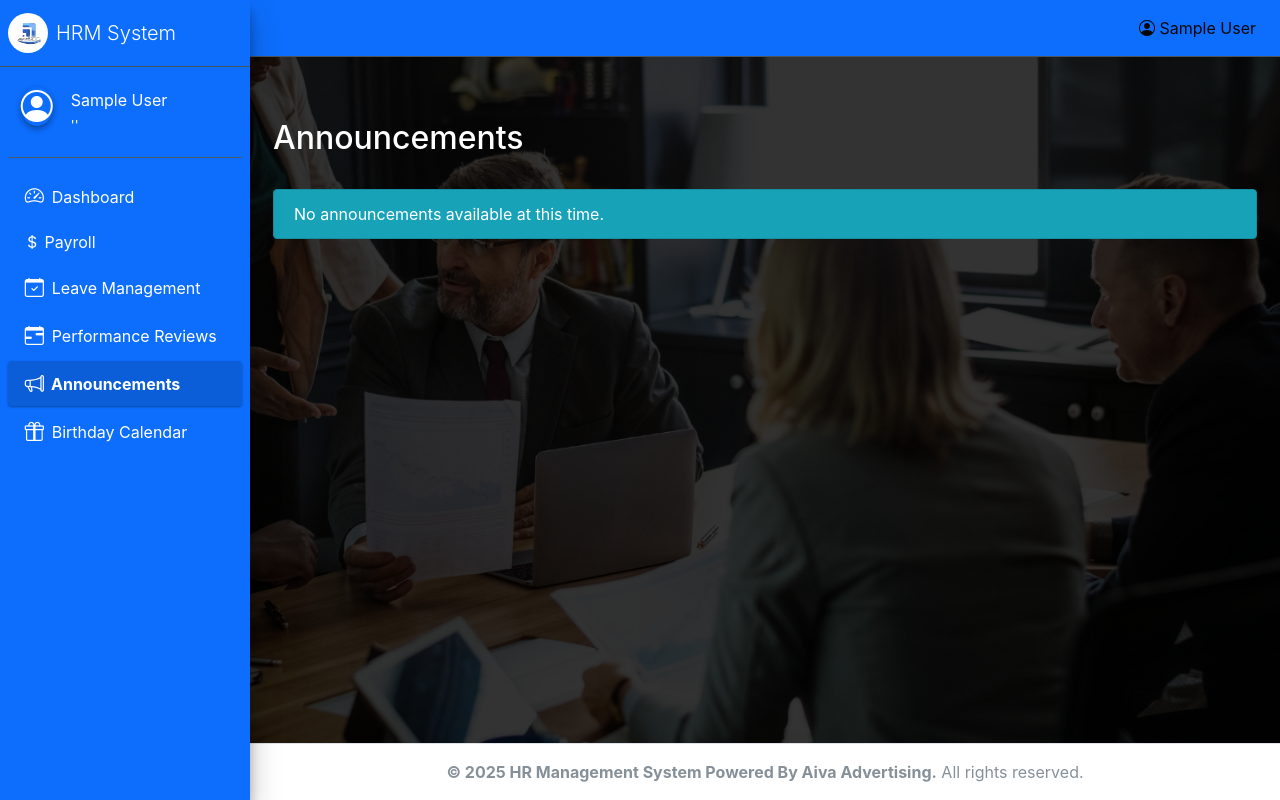
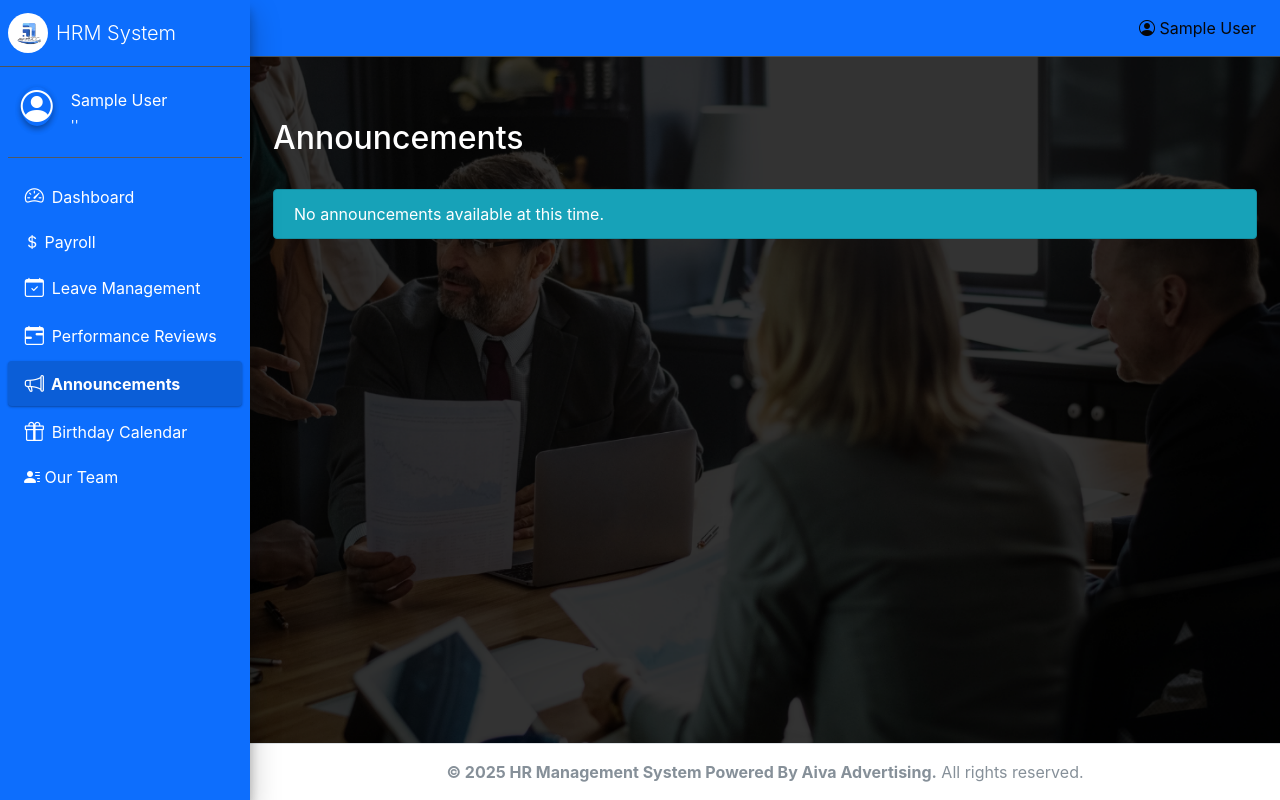
Before and after one commit to ShenalK02/HR-Management-System, a Django app: page /announcements/ in a window 1280 px wide. Run offline with Django 3.2, Linux system fonts and the light colour scheme; the visitor is signed in with stand-in values (Sample User, id 1); data that the repository does not hold is empty; some libraries are stand-ins or nearby versions.

Commit message:
our team updated to the side menue

```diff
--- a/templates/base.html
+++ b/templates/base.html
@@ -14,7 +14,7 @@
     <style>
         .content-wrapper h1,
         .content-wrapper h2,
-        .content-wrapper h3
+        .content-wrapper h3,
         .content-wrapper h5 {
             color: white !important;
         }
@@ -200,6 +200,14 @@
                                 <p>Birthday Calendar</p>
                             </a>
                         </li>
+
+                        <!-- Our Team link added here -->
+                        <li class="nav-item">
+                            <a href="{% url 'our_team' %}" class="nav-link {% if 'our_team' in request.path %}active{% endif %}">
+                                <i class="bi bi-person-lines-fill"></i>
+                                <p>Our Team</p>
+                            </a>
+                        </li>
                     </ul>
                 </nav>
             </div>
@@ -207,7 +215,6 @@
 
         <!-- Content Wrapper -->
         <div class="content-wrapper bg-transparent">
-            <!-- Header -->
             <div class="content-header">
                 <div class="container-fluid">
                     <div class="row mb-2">
@@ -223,7 +230,6 @@
                 </div>
             </div>
 
-            <!-- Main content -->
             <div class="content">
                 <div class="container-fluid">
                     {% block content %}{% endblock %}
```
